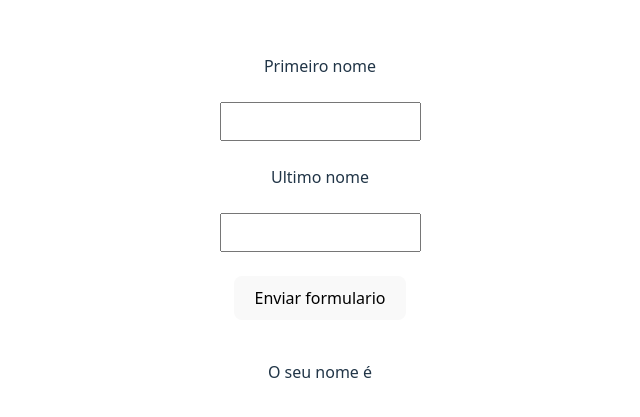
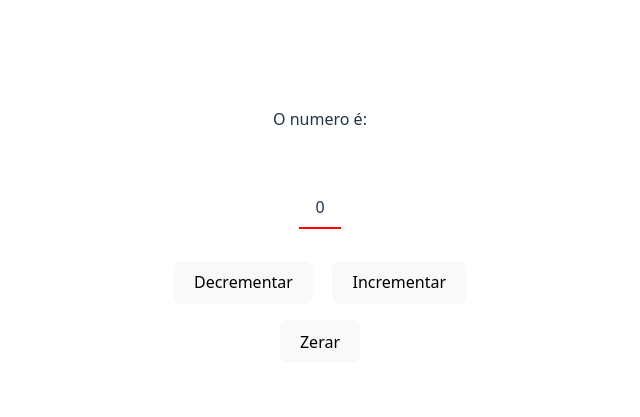
Before and after one commit to xOmilk/AulasTS, a React (Vite) app: page / in a window 1280 px wide. Shown: the part 173-590 px from the top of the page, without its empty margins (320-960 px from the left). Built offline with nearby package versions, Linux system fonts and the light colour scheme.

Commit message:
Reducer com numeros básicos

```diff
--- a/src/App.tsx
+++ b/src/App.tsx
@@ -1,8 +1,7 @@
 import "./App.css";
+import { ReducerLearning } from "./pages/ReducerLearning";
 import { SimpleForm } from "./pages/SimpleForm";
 
 export function App() {
-	return (
-		<SimpleForm/>
-	);
+	return <ReducerLearning />;
 }
--- /dev/null
+++ b/src/pages/ReducerLearning/index.tsx
@@ -0,0 +1,37 @@
+import { useReducer } from "react";
+
+import styles from "./styles.module.css";
+
+export function ReducerLearning() {
+	const [numero, dispatchNumero] = useReducer((state, action) => {
+		switch (action) {
+			case "INCREMENT":
+				return state + 1;
+
+			case "DECREMENT":
+				if (state > 0) return state - 1;
+
+			case "ZERAR":
+				return (state = 0);
+		}
+
+		return state;
+	}, 0);
+
+	return (
+		<div className={styles.container}>
+			<p>O numero é:</p>
+			<p className={styles.numero}>{numero}</p>
+
+			<div className={styles.buttons}>
+				<button onClick={() => dispatchNumero("DECREMENT")}>
+					Decrementar
+				</button>
+				<button onClick={() => dispatchNumero("INCREMENT")}>
+					Incrementar
+				</button>
+			</div>
+			<button onClick={() => dispatchNumero("ZERAR")}>Zerar</button>
+		</div>
+	);
+}
--- /dev/null
+++ b/src/pages/ReducerLearning/styles.module.css
@@ -0,0 +1,18 @@
+.buttons {
+	display: flex;
+	flex-flow: row;
+	gap: 1.2rem;
+}
+
+.container {
+	display: flex;
+	flex-flow: column;
+	align-items: center;
+	gap: 1rem;
+}
+
+.numero {
+	border-bottom: 2px solid red;
+	padding: 1rem;
+	padding-bottom: 0.5rem;
+}
```
